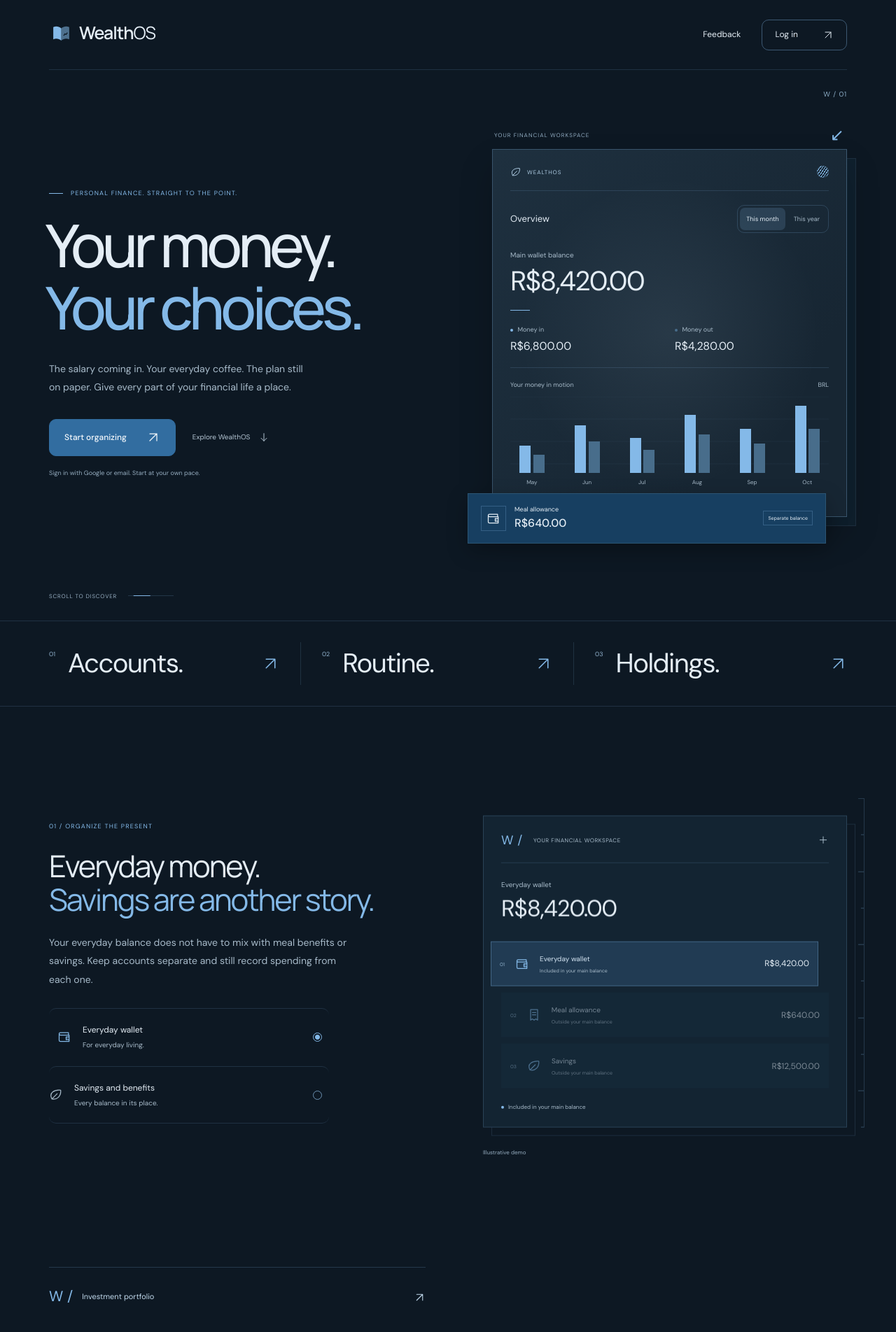
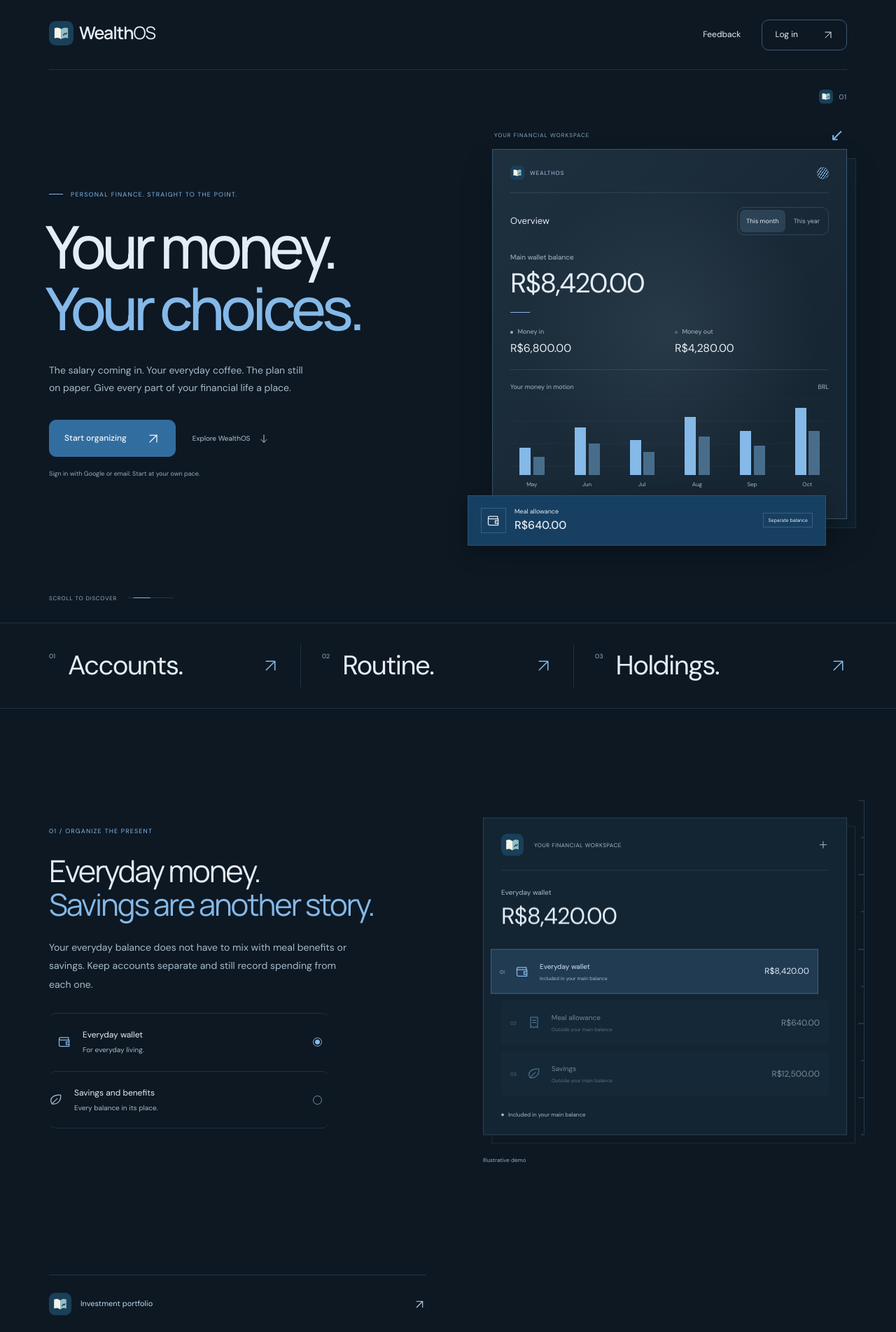
Before and after one commit to matheusaaguirra/WealthOS, a Next.js app: page / in a window 1280 px wide. Shown: the top 1904 px of the page at 70% size. Built offline with nearby package versions, Linux system fonts and the light colour scheme.

Commit message:
fix: use the WealthOS book logo throughout the landing page

```diff
--- a/components/wealthos-landing.tsx
+++ b/components/wealthos-landing.tsx
@@ -18,7 +18,15 @@
   };
   return <svg width={size} height={size} viewBox="0 0 24 24" fill="none" stroke="currentColor" strokeWidth="1.5" strokeLinecap="round" strokeLinejoin="round" aria-hidden="true">{paths[name] ?? paths.arrow}</svg>;
 }
-function Brand() { return <span className={styles.brand}><svg viewBox="0 0 40 40" width="35" height="35" fill="none" aria-hidden="true"><path d="M7 10c5-2 9-1 13 2v20c-4-3-8-4-13-2V10Z" fill="currentColor"/><path d="M33 10c-5-2-9-1-13 2v20c4-3 8-4 13-2V10Z" fill="currentColor" opacity=".55"/><path d="m24 24 2-3 2 1 2-3" stroke="#0d1823" strokeWidth="1.5"/></svg><span>Wealth<span className={styles.brandLight}>OS</span></span></span>; }
+function BookMark({ size = 35 }: { size?: number }) {
+  return <svg viewBox="0 0 40 40" width={size} height={size} fill="none" aria-hidden="true">
+    <rect width="40" height="40" rx="11" fill="#193F59"/>
+    <path d="M9 11.8c4-1.6 7.5-1.1 11 1.6v16.4c-3.5-2.7-7-3.2-11-1.6V11.8Z" fill="#F4F3E9"/>
+    <path d="M31 11.8c-4-1.6-7.5-1.1-11 1.6v16.4c3.5-2.7 7-3.2 11-1.6V11.8Z" fill="#91BDC3"/>
+    <path d="m23.5 23.2 2.1-2.8 1.7 1.3 1.5-2.1" stroke="#193F59" strokeWidth="1.7" strokeLinecap="round" strokeLinejoin="round"/>
+  </svg>;
+}
+function Brand() { return <span className={styles.brand}><BookMark/><span>Wealth<span className={styles.brandLight}>OS</span></span></span>; }
 
 function preferredLanguage(): LandingLocale {
   let saved: string | null = null;
@@ -78,7 +86,7 @@
     </header>
     <main id="content">
       <section data-hero className={styles.hero} aria-labelledby="landing-title">
-        <div className={styles.heroGrid} aria-hidden="true"/><span className={styles.heroEdition} aria-hidden="true">W / 01</span>
+        <div className={styles.heroGrid} aria-hidden="true"/><span className={styles.heroEdition} aria-hidden="true"><BookMark size={20}/><span>01</span></span>
         <div className={styles.heroCopy}>
           <p className={styles.eyebrow}><span/>{c.eyebrow}</p>
           <h1 id="landing-title" key={language}><span className={styles.titleLine}><span>{c.title}</span></span><span className={styles.titleLine}><em>{c.italic}</em></span></h1>
@@ -89,7 +97,7 @@
         <div data-visual className={styles.heroVisual}>
           <span className={styles.visualCaption}>{c.workspace}<i>↙</i></span>
           <div className={styles.dashboard}><div className={styles.panelSheen} aria-hidden="true"/>
-            <div className={styles.demoTop}><span className={styles.miniMark}><Icon name="leaf" size={16}/>WEALTHOS</span><span className={styles.demoDot}/></div>
+            <div className={styles.demoTop}><span className={styles.miniMark}><BookMark size={20}/>WEALTHOS</span><span className={styles.demoDot}/></div>
             <div className={styles.demoHeading}><span>{c.overview}</span><div className={styles.segment}><button type="button" aria-pressed={!annual} onClick={()=>setAnnual(false)}>{c.month}</button><button type="button" aria-pressed={annual} onClick={()=>setAnnual(true)}>{c.year}</button></div></div>
             <div className={styles.balance}><span>{c.balance}</span><strong key={String(annual)} aria-live="polite">{money(annual?18940:8420)}</strong><span className={styles.balanceRule}/></div>
             <div className={styles.movement}><div><span><i/> {c.income}</span><strong>{money(annual?68400:6800)}</strong></div><div><span><i/> {c.expense}</span><strong>{money(annual?49460:4280)}</strong></div></div>
@@ -108,7 +116,7 @@
         <div data-reveal className={styles.sectionCopy}><p className={styles.eyebrow}>{c.order}</p><h2>{c.orderTitle}<br/><em>{c.orderItalic}</em></h2><p className={styles.body}>{c.orderBody}</p><div className={styles.accountTabs} aria-label={c.toggleLabel}><button type="button" aria-pressed={!separate} onClick={()=>setSeparate(false)}><Icon name="wallet"/><span><strong>{c.wallet}</strong><small>{c.walletBody}</small></span><span className={styles.radio}/></button><button type="button" aria-pressed={separate} onClick={()=>setSeparate(true)}><Icon name="leaf"/><span><strong>{c.savings}</strong><small>{c.savingsBody}</small></span><span className={styles.radio}/></button></div></div>
         <div data-reveal className={styles.accountScene}>
           <div className={styles.ledger} data-group={separate?'separate':'wallet'}>
-            <div className={styles.ledgerTop}><span>W /</span><span>{c.workspace}</span><Icon name="plus" size={16}/></div>
+            <div className={styles.ledgerTop}><span className={styles.blockMark}><BookMark size={32}/></span><span>{c.workspace}</span><Icon name="plus" size={16}/></div>
             <div className={styles.ledgerBalance}><span>{separate?c.savings:c.wallet}</span><strong key={String(separate)}>{money(separate?13140:8420)}</strong></div>
             <div className={styles.ledgerRows}>
               {[c.wallet,c.meal,c.reserve].map((name,index)=><div className={styles.ledgerRow} data-selected={separate?index>0:index===0} key={name}><span>0{index+1}</span><span className={styles.ledgerIcon}><Icon name={index===0?'wallet':index===1?'receipt':'leaf'}/></span><div><strong>{name}</strong><small>{index===0?c.included:c.excluded}</small></div><b>{money([8420,640,12500][index])}</b></div>)}
@@ -118,7 +126,7 @@
       </section>
       <section className={`${styles.section} ${styles.investmentSection}`}>
         <div data-reveal data-portfolio className={styles.investmentVisual}>
-          <div className={styles.portfolioHeader}><span>W /</span><span>{c.investments}</span><Icon name="diagonal" size={17}/></div>
+          <div className={styles.portfolioHeader}><span className={styles.blockMark}><BookMark size={32}/></span><span>{c.investments}</span><Icon name="diagonal" size={17}/></div>
           <div className={styles.portfolioAmount}><span>{c.assets[activeAsset]}</span><strong key={activeAsset}>{[45,35,20][activeAsset]}<span>%</span></strong><small>{c.distribution}</small></div>
           <div className={styles.portfolioChart}><svg viewBox="0 0 500 160" fill="none" aria-label={c.demo} role="img"><path d="M0 40H500M0 80H500M0 120H500" stroke="currentColor" opacity=".1"/>{['M0 144C30 144 30 120 65 125S110 112 135 115S165 80 195 88S220 92 250 68S290 76 315 48S350 58 385 28S440 45 500 8','M0 150C60 148 80 134 135 129S200 110 250 108S315 82 355 79S430 55 500 40','M0 110C35 50 75 140 115 85S175 133 210 65S265 122 305 58S370 90 400 33S450 60 500 20'].map((path,index)=><path key={path} className={styles.portfolioPath} data-active={activeAsset===index} d={path} pathLength="1" stroke="currentColor" strokeWidth={activeAsset===index?2.5:1} strokeLinecap="round"/>)}</svg></div>
           <div className={styles.allocation}>{c.assets.map((name,index)=><button type="button" aria-pressed={activeAsset===index} key={name} onClick={()=>setActiveAsset(index)}><i/><span>{name}</span><strong>{[45,35,20][index]}%</strong></button>)}</div>
```
Also changed, not shown: components/wealthos-landing.module.css.
